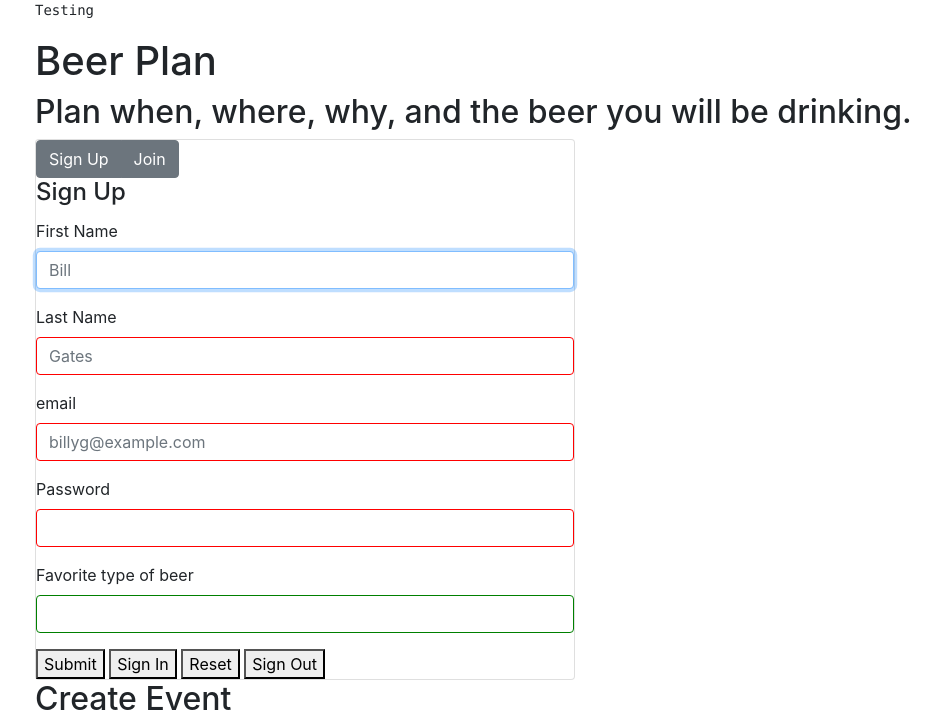
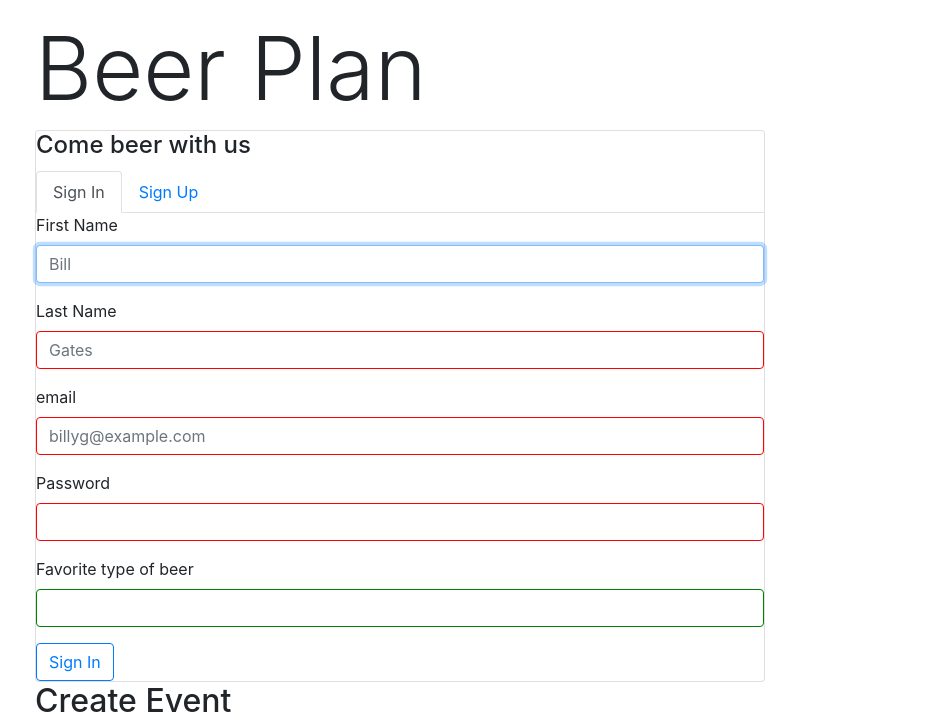
Before and after one commit to BrandonHBodine/MeetUpEventPlanner, a website: page app/index.html in a window 1280 px wide. Shown: the top 724 px of the page, without its empty margins (50-991 px from the left). Drawn offline with nearby package versions, Linux system fonts and the light colour scheme; no server answers.

Commit message:
making the form interactive with jquery. Nothign fancy

```diff
--- a/app/index.html
+++ b/app/index.html
@@ -22,27 +22,30 @@
   <div class="container">
     <div class="row">
       <div class="col-sm-12">
-        <pre id="object">Testing</pre>
+        <pre id="object"></pre>
         <list id='list'></list>
       </div>
     </div>
+
     <div class="row">
       <div class="col-sm-12">
-        <h1 class="">Beer Plan</h1>
-        <h2>Plan when, where, why, and the beer you will be drinking.</h2>
+        <h1 class="display-2">Beer Plan</h1>
       </div>
     </div>
+
     <div class="row">
-      <div class="col-md-6">
+      <div class="col-md-8">
         <div class="card">
           <div class="card-block">
-
-            <div class="btn-group" role="group" aria-label="Basic example">
-              <button type="button" class="btn btn-secondary">Sign Up</button>
-              <button type="button" class="btn btn-secondary">Join</button>
-            </div>
-
-            <h4 class="card-title">Sign Up</h4>
+            <h4 class="card-title">Come beer with us</h4>
+            <ul class="nav nav-tabs">
+              <li class="nav-item">
+                <a class="nav-link active" id="signInShow">Sign In</a>
+              </li>
+              <li class="nav-item">
+                <a class="nav-link" id="signUpShow">Sign Up</a>
+              </li>
+            </ul>
             <form id="create">
               <div class="form-group">
                 <label for="given-name">First Name</label>
@@ -81,10 +84,10 @@
                 </datalist>
               </div>
 
-              <button type="submit">Submit</button>
-              <button id="sign-in" name="button">Sign In</button>
-              <button type="reset">Reset</button>
-              <button id="sign-out">Sign Out</button>
+              <button type="submit" id="sign-up" class="btn btn-outline-primary" hidden >Sign Up</button>
+              <button id="sign-in" class="btn btn-outline-primary"  >Sign In</button>
+              <button type="reset" id="reset" class="btn btn-outline-primary" hidden >Reset</button>
+              <button id="sign-out" class="btn btn-outline-primary" hidden >Sign Out</button>
 
             </form>
           </div>
--- a/app/js/main.js
+++ b/app/js/main.js
@@ -14,11 +14,11 @@
     apiKey: "AIzaSyAA8_rAyxClFs4NLqPD22_qcyGeEdmhzAY",
     authDomain: "beer-plan.firebaseapp.com",
     databaseURL: "https://beer-plan.firebaseio.com",
-    storageBucket: "",
+    storageBucket: "beer-plan.appspot.com",
     messagingSenderId: "644077528816"
   };
 
-  firebase.initializeApp(config, "Beer Plan");
+  firebase.initializeApp(config);
 
 
   const auth = firebase.auth();
@@ -61,6 +61,26 @@
     }
   });
 
+  // Click events
+  $('#signUpShow').click(  () => {
+    $('#signUpShow').toggleClass('active');
+    $('#signInShow').toggleClass('active');
+
+    $('#sign-up').removeAttr('hidden');
+    $('#reset').removeAttr('hidden');
+
+    $('#sign-in').attr('hidden', 'true');
+  });
+
+  $('#signInShow').click( () => {
+
+    $('#signUpShow').toggleClass('active');
+    $('#signInShow').toggleClass('active');
+
+
+
+  });
+
   console.log(preObject);
   console.log(dbRef);
 })();
```
